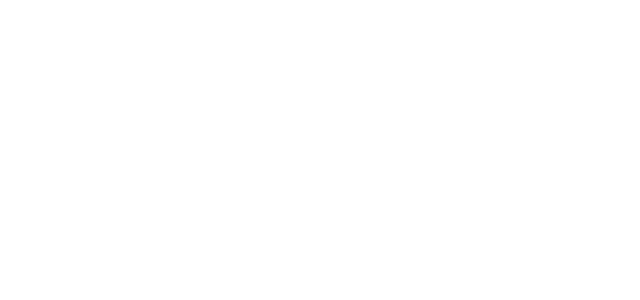
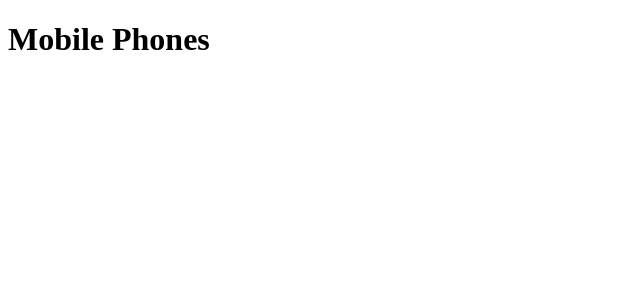
Before and after one commit to murat-yasar/Learn-WebDev, a Nuxt app in the folder Coursera/BoardInfinity/vue/nuxt-app/: page /products/mobiles in a window 1280 px wide. Before the commit this address had no page. Shown: the top 300 px of the page, without its empty margins (0-640 px from the left). Built offline with nearby package versions, Linux system fonts and the light colour scheme.

Commit message:
Add: products page

```diff
--- /dev/null
+++ b/Coursera/BoardInfinity/vue/nuxt-app/pages/products/index.vue
@@ -0,0 +1,3 @@
+<template>
+   <h1>Products</h1>
+</template>
--- /dev/null
+++ b/Coursera/BoardInfinity/vue/nuxt-app/pages/products/mobiles.vue
@@ -0,0 +1,3 @@
+<template>
+   <h1>Mobile Phones</h1>
+</template>
--- /dev/null
+++ b/Coursera/BoardInfinity/vue/nuxt-app/pages/products/notebooks.vue
@@ -0,0 +1,3 @@
+<template>
+   <h1>Notebooks</h1>
+</template>
```
